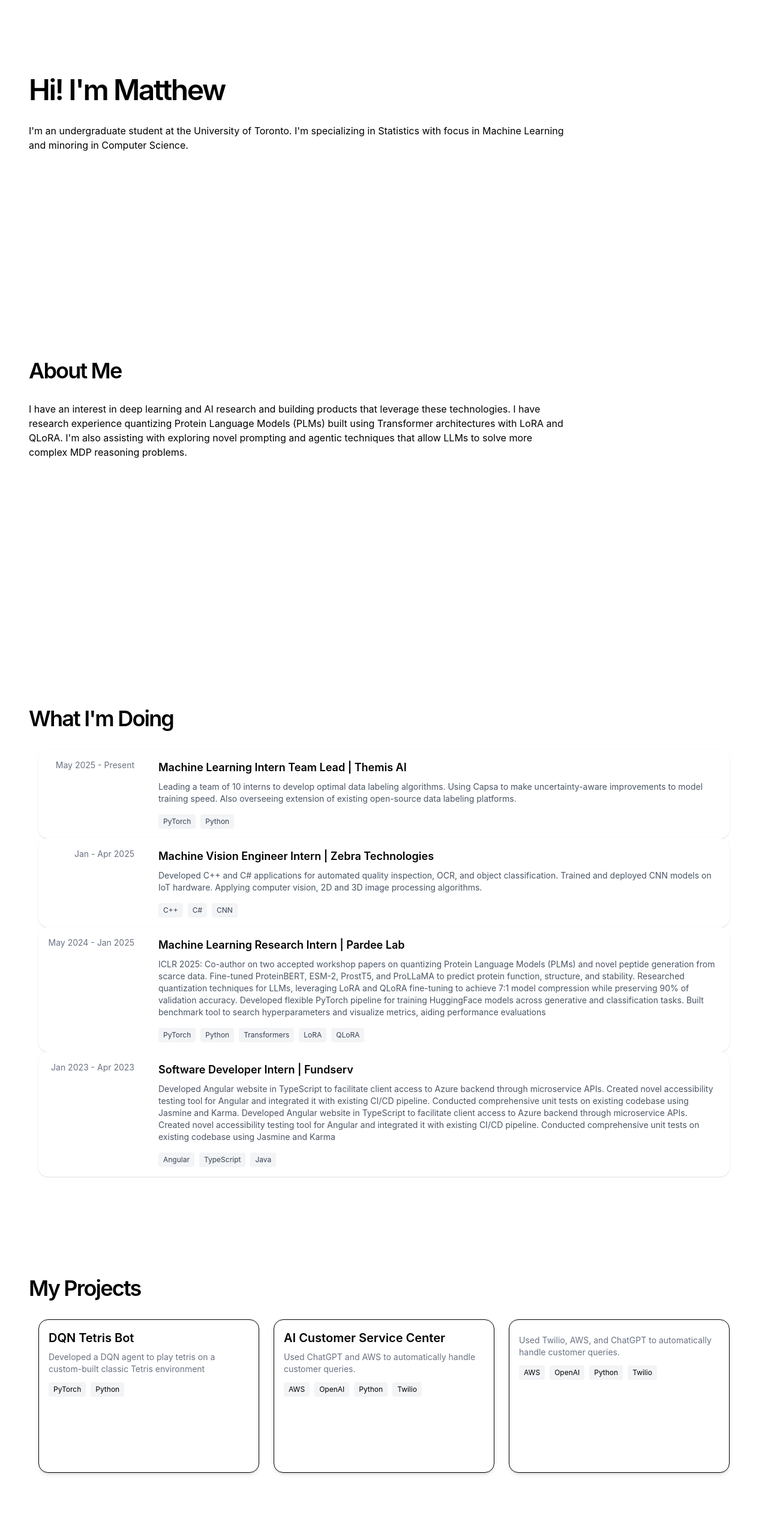
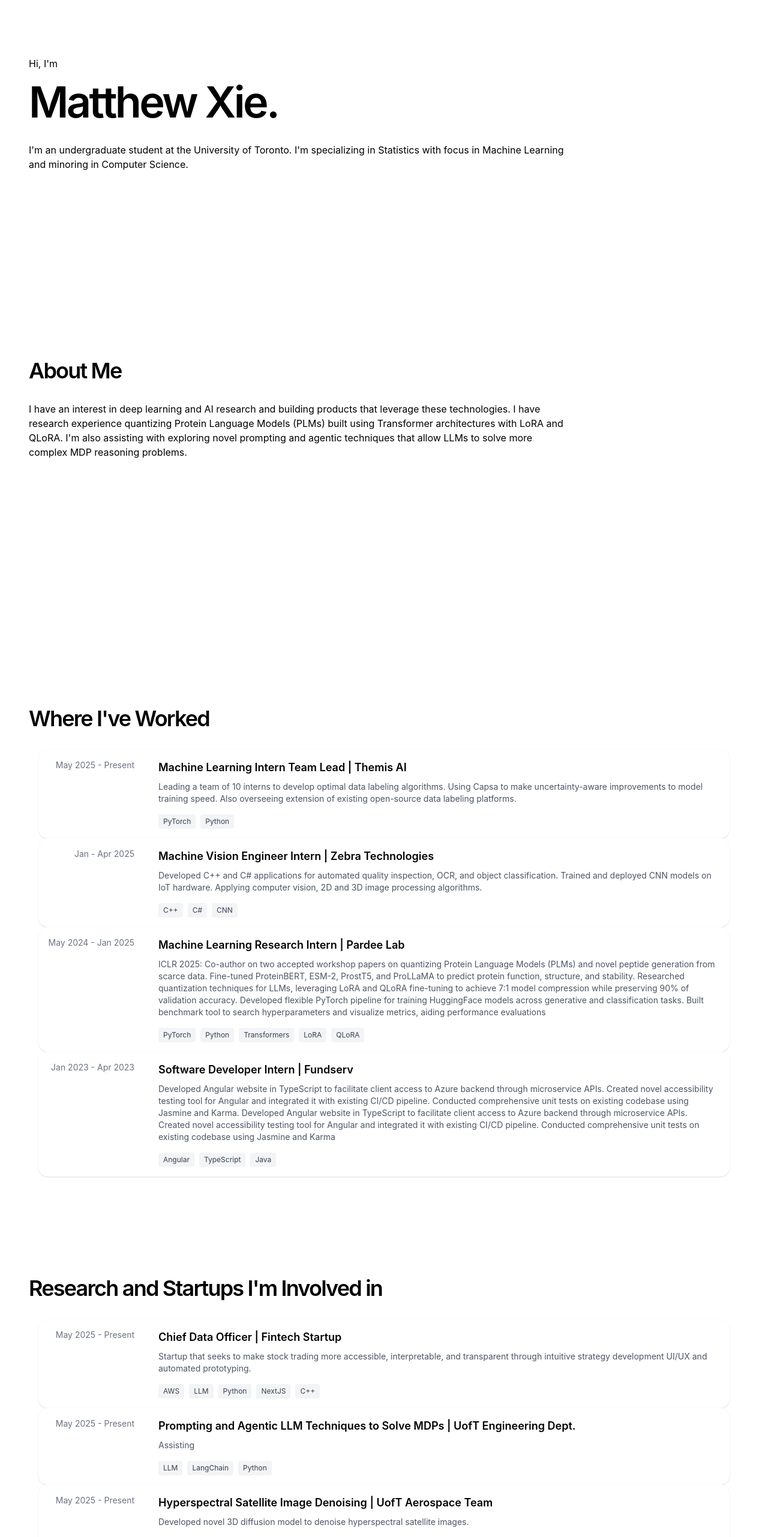
Before and after one commit to matthxie/portfolio-website, a Next.js app: page / in a window 1280 px wide. Shown: the part 234-2797 px from the top of the page at 60% size. Built offline with nearby package versions, Linux system fonts and the light colour scheme.

Commit message:
temporarily remove navbar and add research section

```diff
--- a/app/layout.tsx
+++ b/app/layout.tsx
@@ -54,7 +54,7 @@ export default function RootLayout({
     >
       <body className="antialiased mx-4 mt-8 lg:mx-auto">
         <main className="flex-auto min-w-0 mt-6 flex flex-col px-2 md:px-0">
-          <Navbar />
+          {/* <Navbar /> */}
           {children}
           <Footer />
           <Analytics />
--- a/app/page.tsx
+++ b/app/page.tsx
@@ -76,13 +76,42 @@ const experiences = [
 ];
 
 
+const extraccuriculars = [
+  {
+    date: "May 2025 - Present",
+    title: "Chief Data Officer | Fintech Startup",
+    description: "Startup that seeks to make stock trading more accessible, interpretable, and \
+                  transparent through intuitive strategy development UI/UX and automated prototyping.",
+    stack: ["AWS", "LLM", "Python", "NextJS", "C++"],
+    githubLink: "https://github.com/yourproject"
+  },
+  {
+    date: "May 2025 - Present",
+    title: "Prompting and Agentic LLM Techniques to Solve MDPs | UofT Engineering Dept.",
+    description: "Assisting ",
+    stack: ["LLM", "LangChain", "Python"],
+    githubLink: "https://github.com/yourproject"
+  },
+  {
+    date: "May 2025 - Present",
+    title: "Hyperspectral Satellite Image Denoising | UofT Aerospace Team",
+    description: "Developed novel 3D diffusion model to denoise hyperspectral satellite images.",
+    stack: ["Diffusion", "CNN", "Pytorch", "Python"],
+    githubLink: "https://github.com/yourproject"
+  },
+]
+
+
 export default function Page() {
   return (
       <section>
         <section className="h-screen w-full flex items-center px-12">
           <div className="max-w-4xl">
-            <h1 className="mb-8 text-5xl font-semibold tracking-tighter">
-              Hi! I'm Matthew
+            <p className="mb-4">
+              {`Hi, I'm`}
+            </p>
+            <h1 className="mb-8 text-7xl font-semibold tracking-tighter">
+              Matthew Xie.
             </h1>
             <p className="mb-4">
               {`I'm an undergraduate student at the University of Toronto. I'm specializing in Statistics
@@ -111,7 +140,7 @@ export default function Page() {
 
         <section className="h-[950px] w-full px-12 py-20">
           <h1 className="mb-8 text-4xl font-semibold tracking-tighter">
-            What I'm Doing
+            Where I've Worked
           </h1>
           <FadeInOnScroll>
           <div className="max-w-6xl mx-auto">
@@ -125,9 +154,25 @@ export default function Page() {
         </section>
 
 
+        <section className="h-[950px] w-full px-12 py-20">
+          <h1 className="mb-8 text-4xl font-semibold tracking-tighter">
+            Research and Startups I'm Involved in
+          </h1>
+          <FadeInOnScroll>
+          <div className="max-w-6xl mx-auto">
+            <div>
+              {extraccuriculars.map((proj, idx) => (
+                <ExperienceCard key={idx} {...proj} />
+              ))}
+            </div>
+          </div>
+          </FadeInOnScroll>
+        </section>
+
+
         <section className="h-[600px] w-full px-12 py-20">
           <h1 className="mb-8 text-4xl font-semibold tracking-tighter">
-            My Projects
+            Noteworthy Projects
           </h1>
           <FadeInOnScroll>
           <div className="max-w-6xl mx-auto">
```
